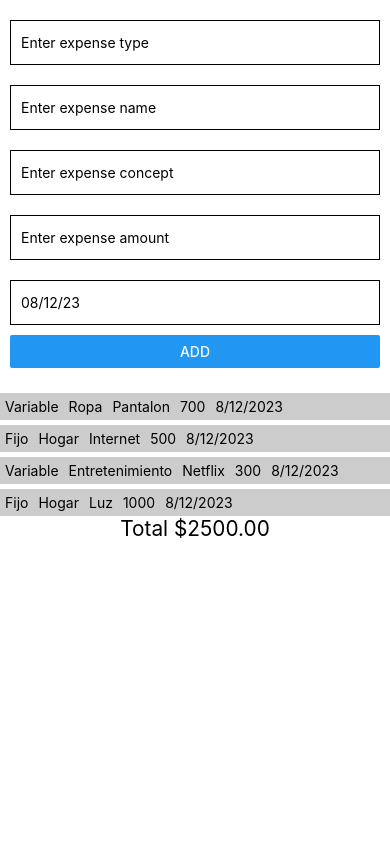
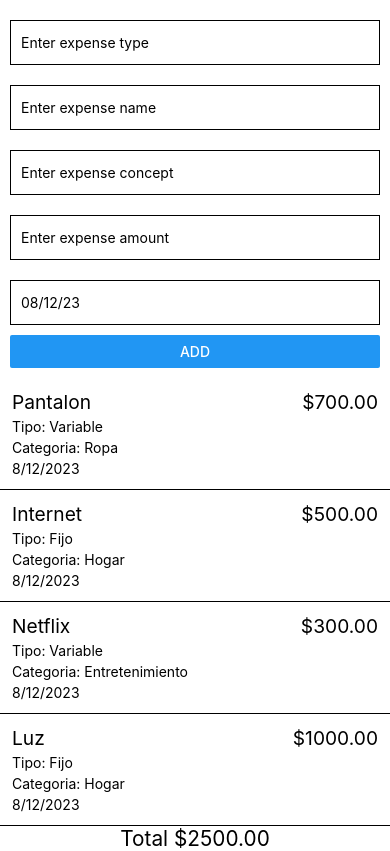
Before and after one commit to armandosg/expenses-app, a React Native app: screen / in a window 390 px wide. Built offline with nearby package versions, Linux system fonts and the light colour scheme.

Commit message:
improve styling of list items

```diff
--- a/App.js
+++ b/App.js
@@ -52,7 +52,7 @@ export default function App() {
   const total = data.reduce((total, expense) => total + expense.amount, 0);
 
   return (
-    <View>
+    <View style={{ flexGrow: 1 }}>
       <ExpenseInput onNewExpense={handleNewExpense} />
       <ExpensesList data={data} />
       <ExpensesListTotal total={total} />
--- a/src/components/ExpensesList.js
+++ b/src/components/ExpensesList.js
@@ -2,19 +2,41 @@ import { View, Text, FlatList, StyleSheet } from "react-native";
 
 const ExpenseItem = (props) => {
   return (
-    <View style={styles.item}>
-      <Text style={styles.itemText}>{props.item.type}</Text>
-      <Text style={styles.itemText}>{props.item.category}</Text>
-      <Text style={styles.itemText}>{props.item.concept}</Text>
-      <Text style={styles.itemText}>{props.item.amount}</Text>
-      <Text style={styles.itemText}>{props.item.date}</Text>
+    <View
+      style={{
+        flexDirection: "row",
+        justifyContent: "space-between",
+        padding: 10,
+        borderBottomWidth: 1,
+      }}
+    >
+      <View>
+        <Text style={{ fontSize: "1.2rem", padding: 2 }}>
+          {props.item.concept}
+        </Text>
+        <Text style={{ padding: 2 }}>{`Tipo: ${props.item.type}`}</Text>
+        <Text
+          style={{ padding: 2 }}
+        >{`Categoria: ${props.item.category}`}</Text>
+        <Text style={{ padding: 2 }}>{props.item.date}</Text>
+      </View>
+      <View
+        style={{
+          flexDirection: "row",
+          justifyContent: "flex-end",
+        }}
+      >
+        <Text style={{ fontSize: "1.2rem", padding: 2 }}>
+          {`$${props.item.amount.toFixed(2)}`}
+        </Text>
+      </View>
     </View>
   );
 };
 
 const ExpensesList = (props) => {
   return (
-    <View style={styles.container}>
+    <View>
       <FlatList
         data={props.data}
         renderItem={(item) => <ExpenseItem item={item.item} />}
@@ -23,20 +45,4 @@ const ExpensesList = (props) => {
     </View>
   );
 };
-
-const styles = StyleSheet.create({
-  container: {
-    flex: 1,
-    marginTop: 10,
-  },
-  item: {
-    flexDirection: "row",
-    backgroundColor: "#ccc",
-    marginTop: 5,
-  },
-  itemText: {
-    padding: 5,
-  },
-});
-
 export { ExpensesList };
```
